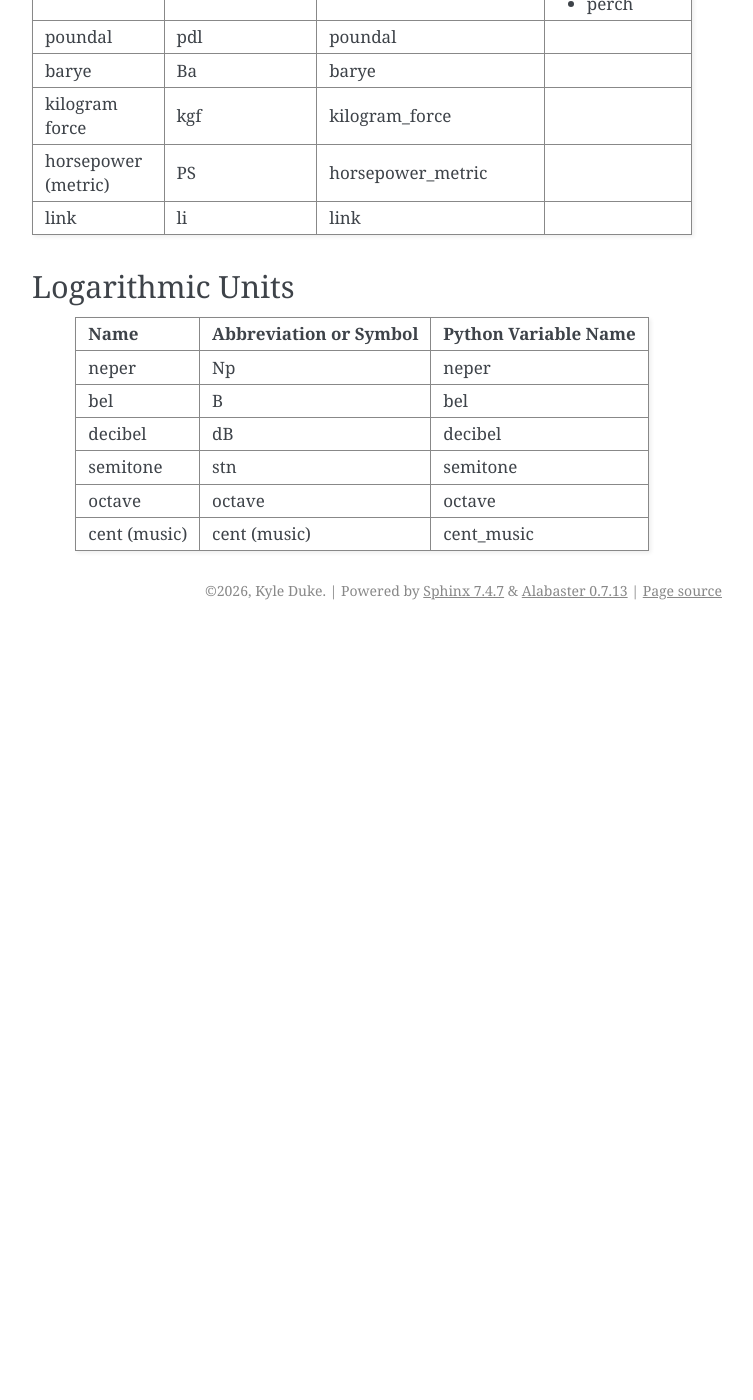
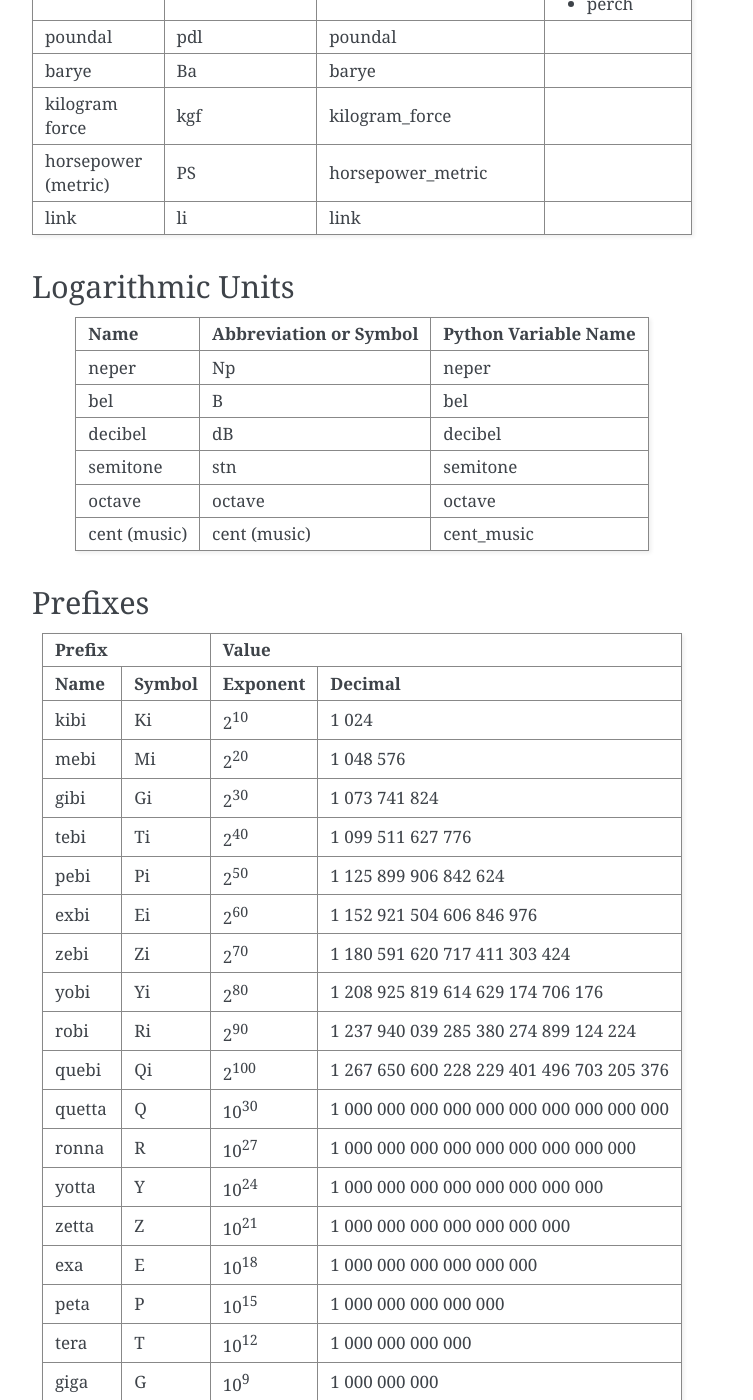
Before and after one commit to janKaje/firkin, a Sphinx documentation site: the page built from docs/source/api/firkin.units/firkin.units.rst, in a window 1280 px wide and 1400 px high, scrolled down 5680 px. Shown: the whole window, without its empty margins (388-1141 px from the left). Built offline with Sphinx 7.4.7, drawn with Linux system fonts in a browser that asks for light colours; before the commit the page ends 6310 px from its top, so only the background shows below that; some of the changed text lies outside the part shown.

Commit message:
prefixes

```diff
--- a/docs/source/api/firkin.units/firkin.units.rst
+++ b/docs/source/api/firkin.units/firkin.units.rst
@@ -24,3 +24,49 @@ Logarithmic Units
 .. csv-table::
     :header-rows: 1
     :file: log_units.csv
+
+Prefixes
+--------
+
+======    ======  ==============    =========================================
+    Prefix              Value
+----------------  -----------------------------------------------------------
+Name      Symbol  Exponent          Decimal
+======    ======  ==============    =========================================
+kibi      Ki      2\ :sup:`10`      1 024
+mebi      Mi      2\ :sup:`20`      1 048 576
+gibi      Gi      2\ :sup:`30`      1 073 741 824
+tebi      Ti      2\ :sup:`40`      1 099 511 627 776
+pebi      Pi      2\ :sup:`50`      1 125 899 906 842 624
+exbi      Ei      2\ :sup:`60`      1 152 921 504 606 846 976
+zebi      Zi      2\ :sup:`70`      1 180 591 620 717 411 303 424
+yobi      Yi      2\ :sup:`80`      1 208 925 819 614 629 174 706 176
+robi      Ri      2\ :sup:`90`      1 237 940 039 285 380 274 899 124 224
+quebi     Qi      2\ :sup:`100`     1 267 650 600 228 229 401 496 703 205 376
+quetta    Q       10\ :sup:`30`     1 000 000 000 000 000 000 000 000 000 000
+ronna     R       10\ :sup:`27`     1 000 000 000 000 000 000 000 000 000
+yotta     Y       10\ :sup:`24`     1 000 000 000 000 000 000 000 000
+zetta     Z       10\ :sup:`21`     1 000 000 000 000 000 000 000
+exa       E       10\ :sup:`18`     1 000 000 000 000 000 000
+peta      P       10\ :sup:`15`     1 000 000 000 000 000
+tera      T       10\ :sup:`12`     1 000 000 000 000
+giga      G       10\ :sup:`9`      1 000 000 000
+mega      M       10\ :sup:`6`      1 000 000
+myria     myria   10\ :sup:`4`      10 000
+kilo      k       10\ :sup:`3`      1 000
+hecto     h       10\ :sup:`2`      100
+deca      da      10\ :sup:`1`      10
+deka      da      10\ :sup:`1`      10
+deci      d       10\ :sup:`-1`     0.1
+centi     c       10\ :sup:`-2`     0.01
+milli     m       10\ :sup:`-3`     0.001
+micro     u       10\ :sup:`-6`     0.000 001
+nano      n       10\ :sup:`-9`     0.000 000 001
+pico      p       10\ :sup:`-12`    0.000 000 000 001
+femto     f       10\ :sup:`-15`    0.000 000 000 000 001
+atto      a       10\ :sup:`-18`    0.000 000 000 000 000 001
+zepto     z       10\ :sup:`-21`    0.000 000 000 000 000 000 001
+yocto     y       10\ :sup:`-24`    0.000 000 000 000 000 000 000 001
+ronto     r       10\ :sup:`-27`    0.000 000 000 000 000 000 000 000 001
+quecto    q       10\ :sup:`-30`    0.000 000 000 000 000 000 000 000 000 001
+======    ======  ==============    =========================================
--- a/docs/source/user_guide/string_queries.rst
+++ b/docs/source/user_guide/string_queries.rst
@@ -27,6 +27,6 @@ The name or symbol can be prefixed. A list of examples of this formatting is sho
 
 Many units also have certain inbuilt aliases to make lookups easier, i.e. *micron* is equivalent to *micrometer*, *deg C* is equivalent to *degree Celcius*, etc.
 
-All prefixes from the `SI unit system <https://www.bipm.org/en/measurement-units/si-prefixes>`_ have been implemented, as well as the binary power prefixes *kibi-* through *yobi-*, and the mostly-obsolete decimal prefix *myria-*, which denotes a factor of 10^4.
+All prefixes from the `SI unit system <https://www.bipm.org/en/measurement-units/si-prefixes>`_ have been implemented, as well as the binary power prefixes *kibi-* through *quebi-*, and the mostly-obsolete decimal prefix *myria-*, which denotes a factor of 10\ :sup:`4`.
 
 This algorithm of converting strings into units is also used when :ref:`converting strings on the fly <convert_string_arith>` and in the :ref:`as_unit and as_number methods <as_unit>`.
```
Also changed, not shown: 1 other file.
